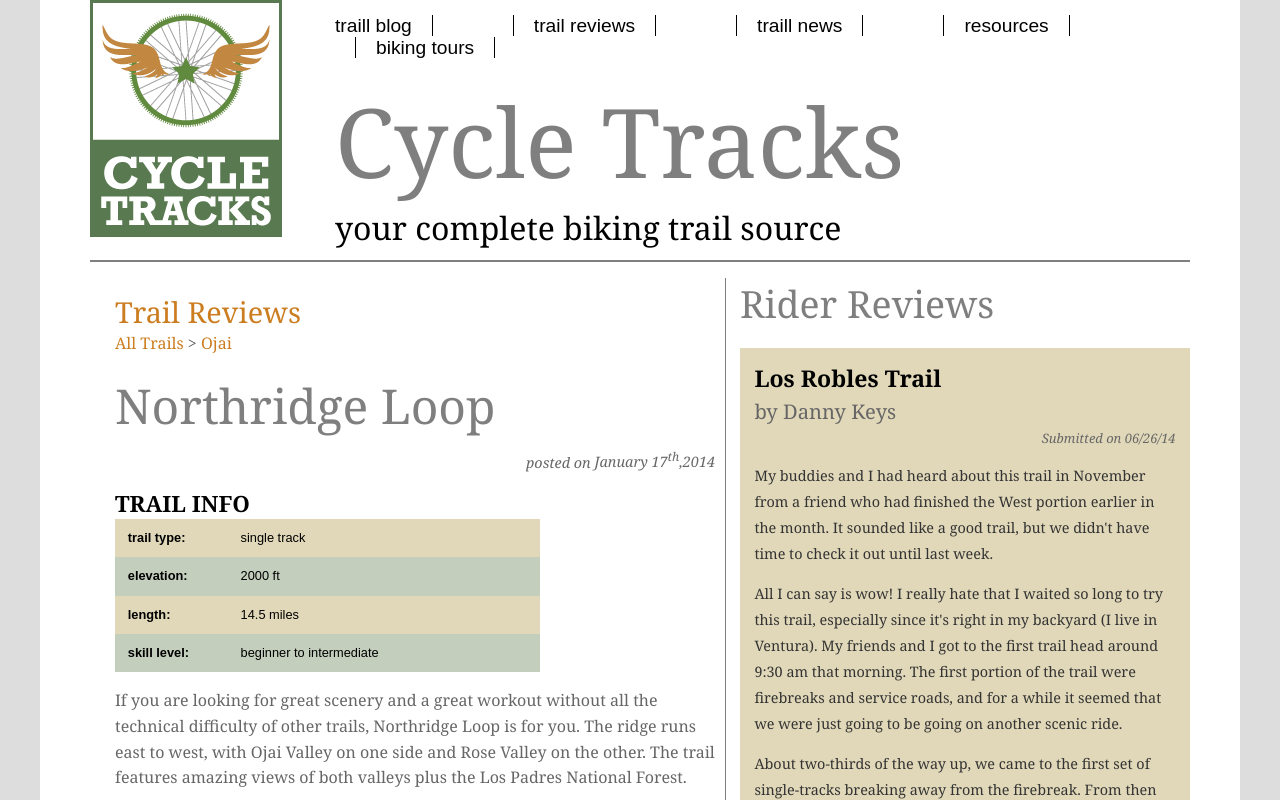
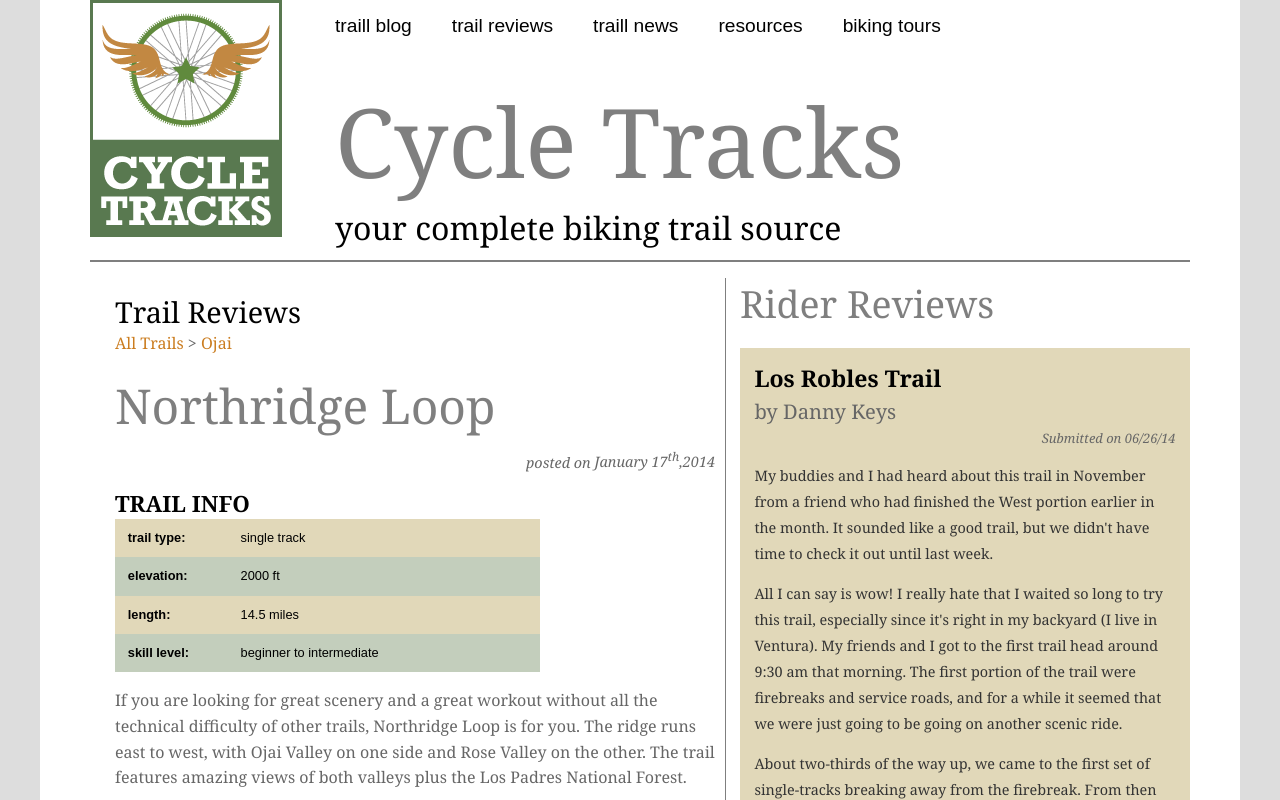
Before and after one commit to bpdguitarist/Project-One, a plain HTML site: page index.html in a window 1280 px wide. Shown: the top 800 px of the page. Drawn offline with Linux system fonts and the light colour scheme; files whose address does not match are found by name.

Commit message:
Project Two - Cycle Tracks website

```diff
--- a/index.html
+++ b/index.html
@@ -22,12 +22,13 @@
 				<p>your complete biking trail source</p>
 				<nav role="navigation">
 					<ul>
-						<li><a href="htdocs/blog.html" title="Read out blog!">traill blog<a/></li>
-						<li><a href="index.html" title="Trail reviews">trail reviews<a/></li>
-						<li><a href="news.html" title="Trail news">traill news<a/></li>
-						<li><a href="resources.html" title="Trail resources">resources<a/></li>
-						<li><a href="tours.html" title="Biking tours">biking tours<a/></li>
+						<li><a href="htdocs/blog.html" title="Read out blog!">traill blog</a></li>
+						<li><a href="index.html" title="Trail reviews">trail reviews</a></li>
+						<li><a href="news.html" title="Trail news">traill news</a></li>
+						<li><a href="resources.html" title="Trail resources">resources</a></li>
+						<li><a href="tours.html" title="Biking tours">biking tours</a></li>
 					<ul>
+				</nav>
 		</header>
 <main id="trailReviews" role="main">
 		<header>
@@ -101,7 +102,7 @@
       of every year, the Ojai Biking Club sponsors a trail cleanup day. If you want to help out, or just join a good group of folks who love this trail, come by!</p>
       <footer class="articleFooter">
       <p>About the author:</p>
-      <address>Daniel Weston lives in Oxnard, California with his wife, young daughter, and various house plants. He writes about mountain biking, web design, and the outdoors. Contact him at <a hre="mail to: danw@cycletracks.org" title="email Dan!"> danw@cycletracks.org</a>  or check out his <a href="http://www.danbikesalot.com" title= "Dan's personal blog" rel="author">blog<a/></address></footer>
+      <address>Daniel Weston lives in Oxnard, California with his wife, young daughter, and various house plants. He writes about mountain biking, web design, and the outdoors. Contact him at <a hre="mail to: danw@cycletracks.org" title="email Dan!"> danw@cycletracks.org</a>  or check out his <a href="http://www.danbikesalot.com" title= "Dan's personal blog" rel="author">blog</a></address></footer>
       <section>
       	<header>
       		<h3>Comments</h3>
```
Also changed, not shown: htdocs/blog.html (+5 -5 lines).
